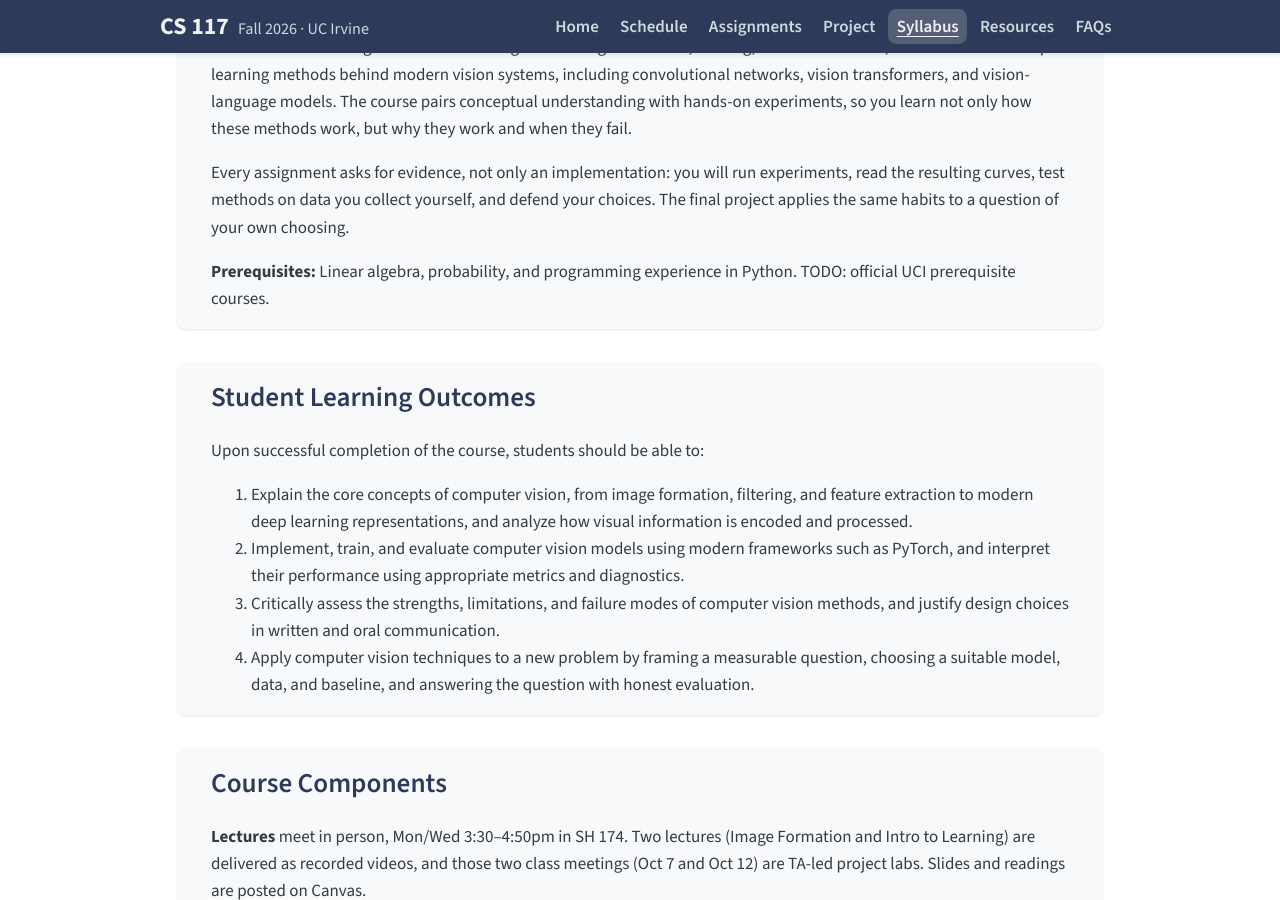
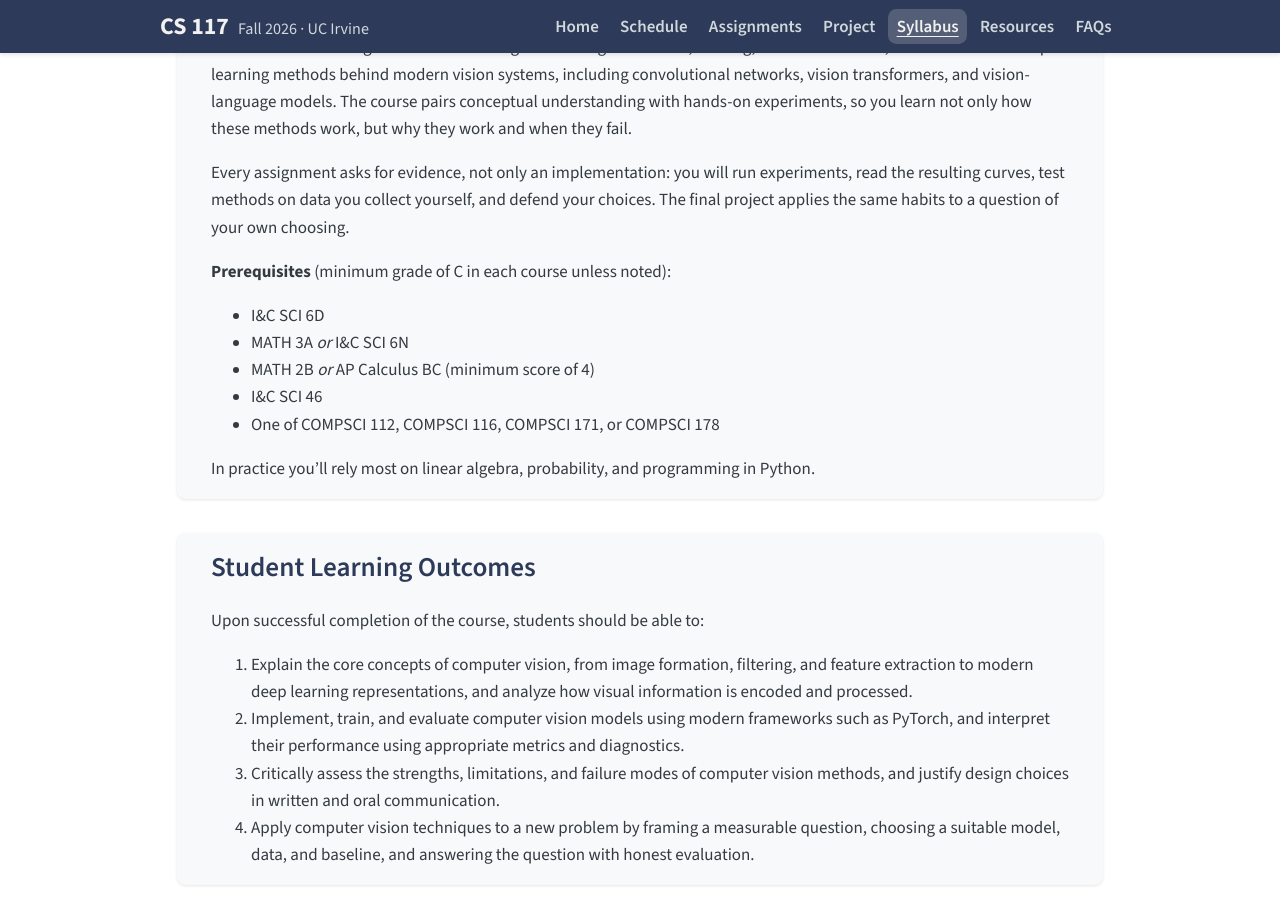
Before and after one commit to jhoffman/cs117-fa26, a Jekyll site: the page built from syllabus.md, in a window 1280 px wide and 900 px high, scrolled down 344 px. Built offline with Jekyll 4.4.1, drawn with Linux system fonts in a browser that asks for light colours.

Commit message:
Add official UCI prerequisites to syllabus
Co-Authored-By: Claude Opus 5.5 <noreply@anthropic.com>

```diff
--- a/syllabus.md
+++ b/syllabus.md
@@ -14,7 +14,15 @@ This course is a project-based introduction to computer vision: how machines acq
 
 Every assignment asks for evidence, not only an implementation: you will run experiments, read the resulting curves, test methods on data you collect yourself, and defend your choices. The final project applies the same habits to a question of your own choosing.
 
-**Prerequisites:** Linear algebra, probability, and programming experience in Python. TODO: official UCI prerequisite courses.
+**Prerequisites** (minimum grade of C in each course unless noted):
+
+* I&C SCI 6D
+* MATH 3A *or* I&C SCI 6N
+* MATH 2B *or* AP Calculus BC (minimum score of 4)
+* I&C SCI 46
+* One of COMPSCI 112, COMPSCI 116, COMPSCI 171, or COMPSCI 178
+
+In practice you'll rely most on linear algebra, probability, and programming in Python.
 </section>
 
 <section class="card" markdown="1">
```
